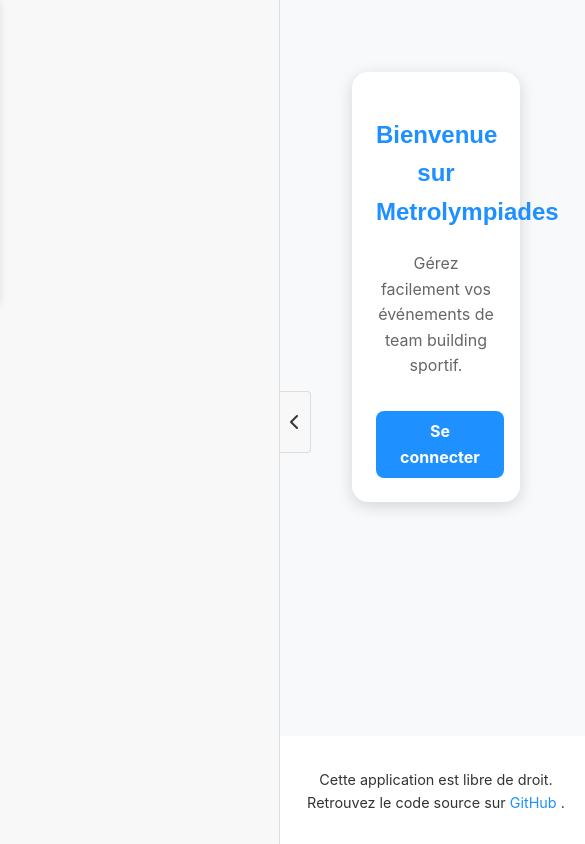
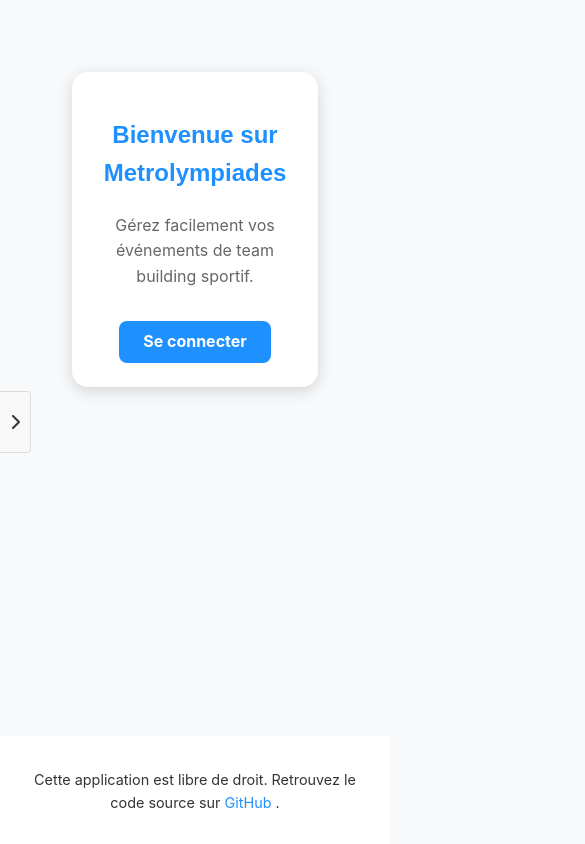
Before and after one commit to SoulLikePlayer/metrolympiade, a Vue app: page / in a window 390 px wide. Shown: the whole page, 585 px wide, since content can reach past the window. Built offline with nearby package versions, Linux system fonts and the light colour scheme.

Commit message:
[FIX]: Fix la route rankinh => leaderboard (oublie du changement)

```diff
--- a/src/App.vue
+++ b/src/App.vue
@@ -1,18 +1,22 @@
 <template>
   <div id="app" class="layout">
-    <aside class="sidebar" :class="{ 'collapsed': sidebarCollapsed }">
+    <aside class="sidebar" :class="{ 'collapsed': sidebarCollapsed, 'mobile': isMobile }">
       <Header />
     </aside>
 
     <div
       class="toggle-sidebar"
       @click="toggleSidebar"
-      :class="{ 'collapsed': sidebarCollapsed }"
+      :class="{ 'collapsed': sidebarCollapsed, 'mobile': isMobile }"
     >
       <i :class="sidebarCollapsed ? 'fa-solid fa-chevron-right' : 'fa-solid fa-chevron-left'"></i>
     </div>
 
-    <div class="content-wrapper" :class="{ 'expanded': sidebarCollapsed }">
+    <div
+      class="content-wrapper"
+      :class="{ 'expanded': sidebarCollapsed, 'mobile': isMobile }"
+      @click="handleContentClick"
+    >
       <main class="main-content">
         <RouterView />
       </main>
@@ -21,18 +25,40 @@
   </div>
 </template>
 
-
 <script setup>
 import { RouterView } from 'vue-router';
 import Header from './components/Header.vue';
 import Footer from './components/Footer.vue';
-import { ref } from 'vue';
+import { ref, onMounted, onBeforeUnmount } from 'vue';
 
 import "./assets/style/App.css"
 
 const sidebarCollapsed = ref(false);
+const isMobile = ref(window.innerWidth <= 768);
 
 const toggleSidebar = () => {
   sidebarCollapsed.value = !sidebarCollapsed.value;
 };
+
+const handleContentClick = () => {
+  if (isMobile.value && !sidebarCollapsed.value) {
+    sidebarCollapsed.value = true;
+  }
+};
+
+const checkMobile = () => {
+  isMobile.value = window.innerWidth <= 768;
+  if (isMobile.value) {
+    sidebarCollapsed.value = true;
+  }
+};
+
+onMounted(() => {
+  checkMobile();
+  window.addEventListener('resize', checkMobile);
+});
+
+onBeforeUnmount(() => {
+  window.removeEventListener('resize', checkMobile);
+});
 </script>
--- a/src/assets/style/App.css
+++ b/src/assets/style/App.css
@@ -18,7 +18,7 @@
   align-items: center;
   justify-content: center;
   cursor: pointer;
-  z-index: 100;
+  z-index: 1000;
   transition: left 0.3s ease;
 }
 
@@ -29,7 +29,6 @@
 .sidebar.collapsed + .toggle-sidebar {
   left: 0;
 }
-
 
 .toggle-sidebar:hover {
   background-color: #e8e8e8;
@@ -46,6 +45,7 @@
   position: sticky;
   top: 0;
   transition: transform 0.3s ease, width 0.3s ease;
+  z-index: 900; /* Ajouté pour la superposition */
 }
 
 .sidebar.collapsed {
@@ -81,3 +81,25 @@
   background-color: #f1f1f1;
   border-top: 1px solid #ddd;
 }
+
+/* Styles spécifiques pour mobile */
+@media (max-width: 768px) {
+  .sidebar {
+    position: fixed;
+    z-index: 800;
+    width: 280px;
+  }
+
+  .sidebar.collapsed {
+    transform: translateX(-100%);
+  }
+
+  .content-wrapper {
+    width: 100%;
+  }
+
+  .toggle-sidebar {
+    display: flex;
+    z-index: 1000;
+  }
+}
--- a/src/assets/style/Header.css
+++ b/src/assets/style/Header.css
@@ -163,50 +163,31 @@
 
 @media (max-width: 768px) {
   .header {
-    width: 100%;
-    height: auto;
-    position: static;
-    transform: translateX(-100%);
-  }
-
-  .header.active {
-    transform: translateX(0);
+    width: 280px;
+    height: 100vh;
+    position: relative;
+    transform: none;
+    z-index: inherit;
   }
 
   .header nav {
-    height: auto;
     padding: 1rem;
-  }
-
-  .logo {
-    margin-bottom: 1rem;
+    height: 100%;
   }
 
   .nav-link, .dropdown-toggle {
-    justify-content: center;
+    justify-content: flex-start;
+    padding: 0.75rem 1rem;
   }
 
   .link-text {
-    display: none;
+    display: inline-block;
   }
 
   .dropdown-menu {
     position: static;
     box-shadow: none;
+    margin-left: 1rem;
+    width: calc(100% - 2rem);
   }
 }
-
-.toggle-sidebar {
-  display: none;
-}
-
-@media (max-width: 768px) {
-  .toggle-sidebar {
-    display: flex;
-  }
-
-  .sidebar:not(.collapsed) {
-    position: fixed;
-    z-index: 999;
-  }
-}
--- a/src/pages/TeamInformation.vue
+++ b/src/pages/TeamInformation.vue
@@ -43,7 +43,7 @@
         <p v-else>Aucun match trouvé pour cette équipe.</p>
       </div>
 
-      <router-link to="/ranking" class="back-link">← Retour au classement</router-link>
+      <router-link to="/leaderboard" class="back-link">← Retour au classement</router-link>
     </div>
   </div>
 </template>
```
